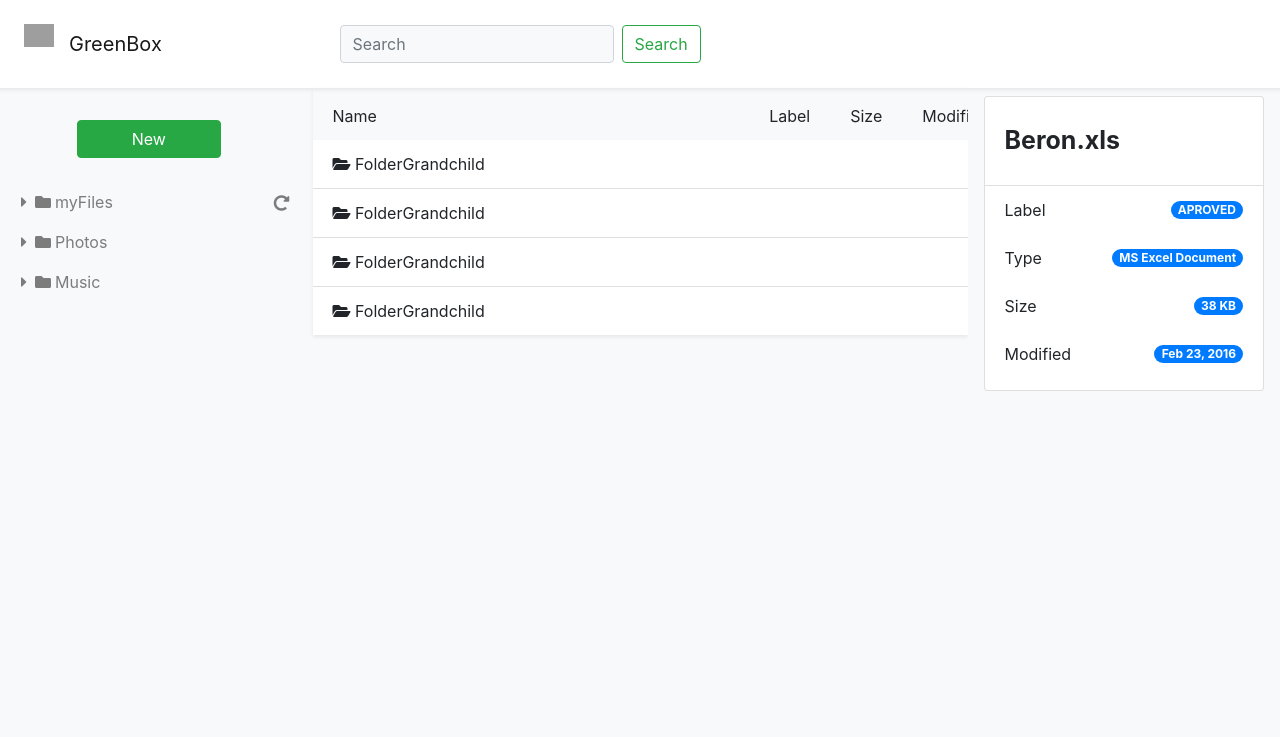
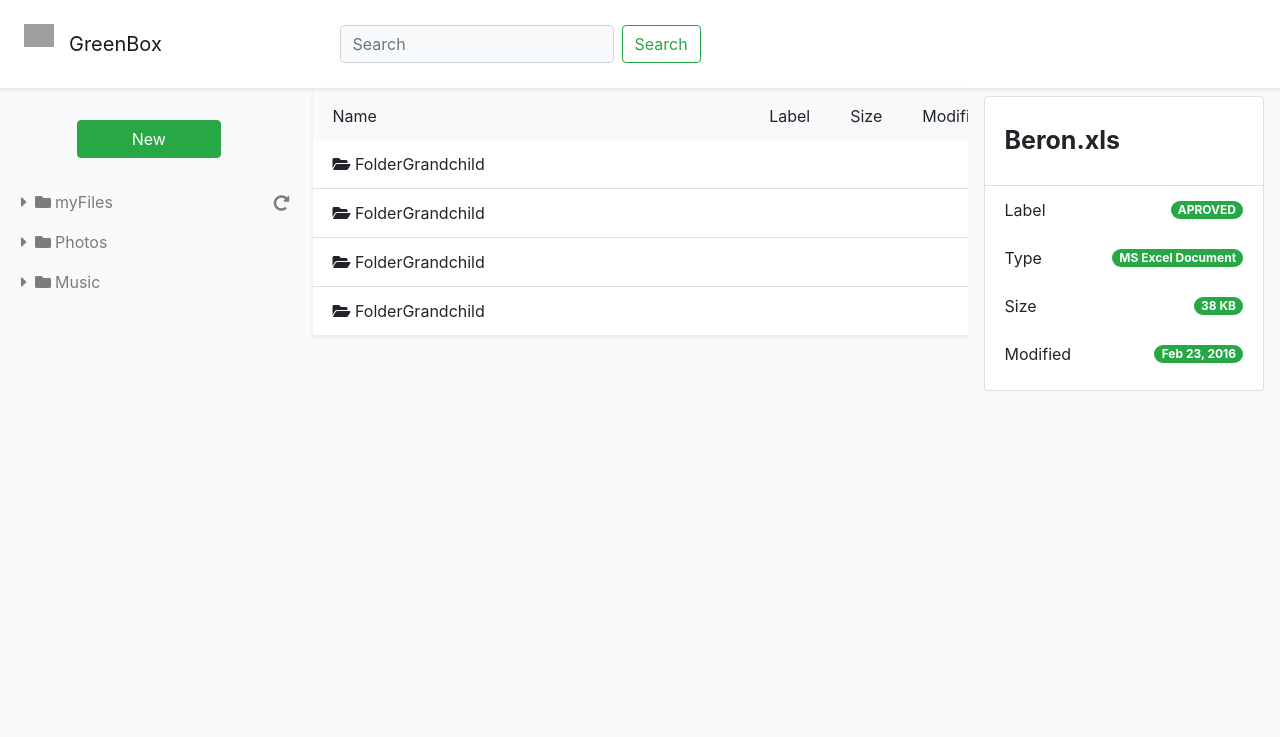
Before and after one commit to videnacry/FileSystem, a PHP site: page / in a window 1280 px wide. Shown: the top 737 px of the page. Run offline with PHP 8.4, Linux system fonts and the light colour scheme; some libraries are stand-ins or nearby versions; grey boxes are pictures that could not be loaded.

Commit message:
green pills html

```diff
--- a/index.php
+++ b/index.php
@@ -54,19 +54,19 @@
                   </li>
                   <li class="border-bottom-0 list-group-item d-flex justify-content-between align-items-center">
                     Label
-                    <span class="badge badge-primary badge-pill">APROVED</span>
+                    <span class="badge badge-success badge-pill">APROVED</span>
                   </li>
                   <li class="border-bottom-0 list-group-item d-flex justify-content-between align-items-center">
                     Type
-                    <span class="badge badge-primary badge-pill">MS Excel Document</span>
+                    <span class="badge badge-success badge-pill">MS Excel Document</span>
                   </li>
                   <li class="border-bottom-0 list-group-item d-flex justify-content-between align-items-center">
                     Size
-                    <span class="badge badge-primary badge-pill">38 KB</span>
+                    <span class="badge badge-success badge-pill">38 KB</span>
                   </li>
                   <li class="pb-4 list-group-item d-flex justify-content-between align-items-center">
                     Modified
-                    <span class="badge badge-primary badge-pill">Feb 23, 2016</span>
+                    <span class="badge badge-success badge-pill">Feb 23, 2016</span>
                   </li>
                 </ul>
                 </div>
```
